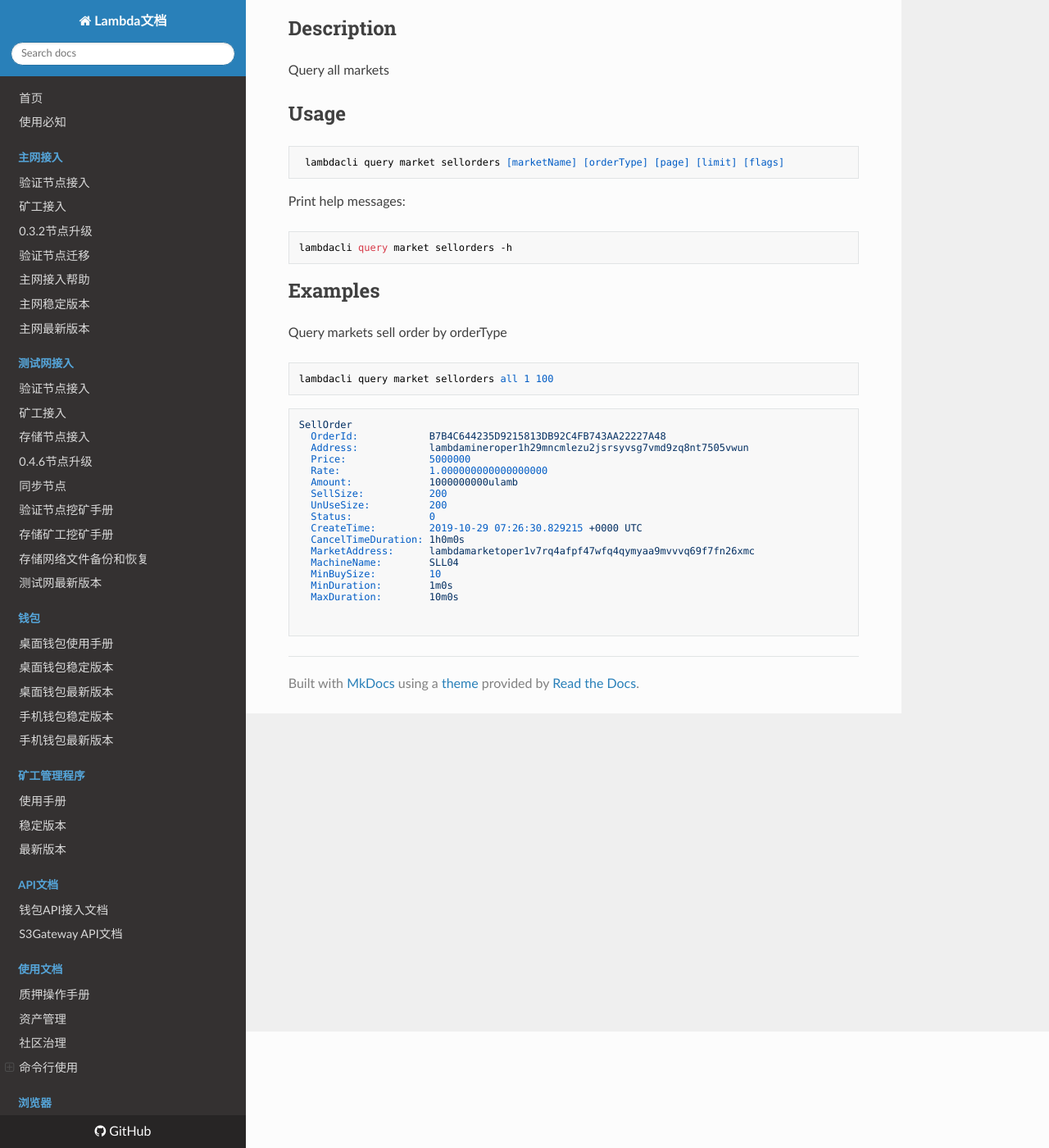
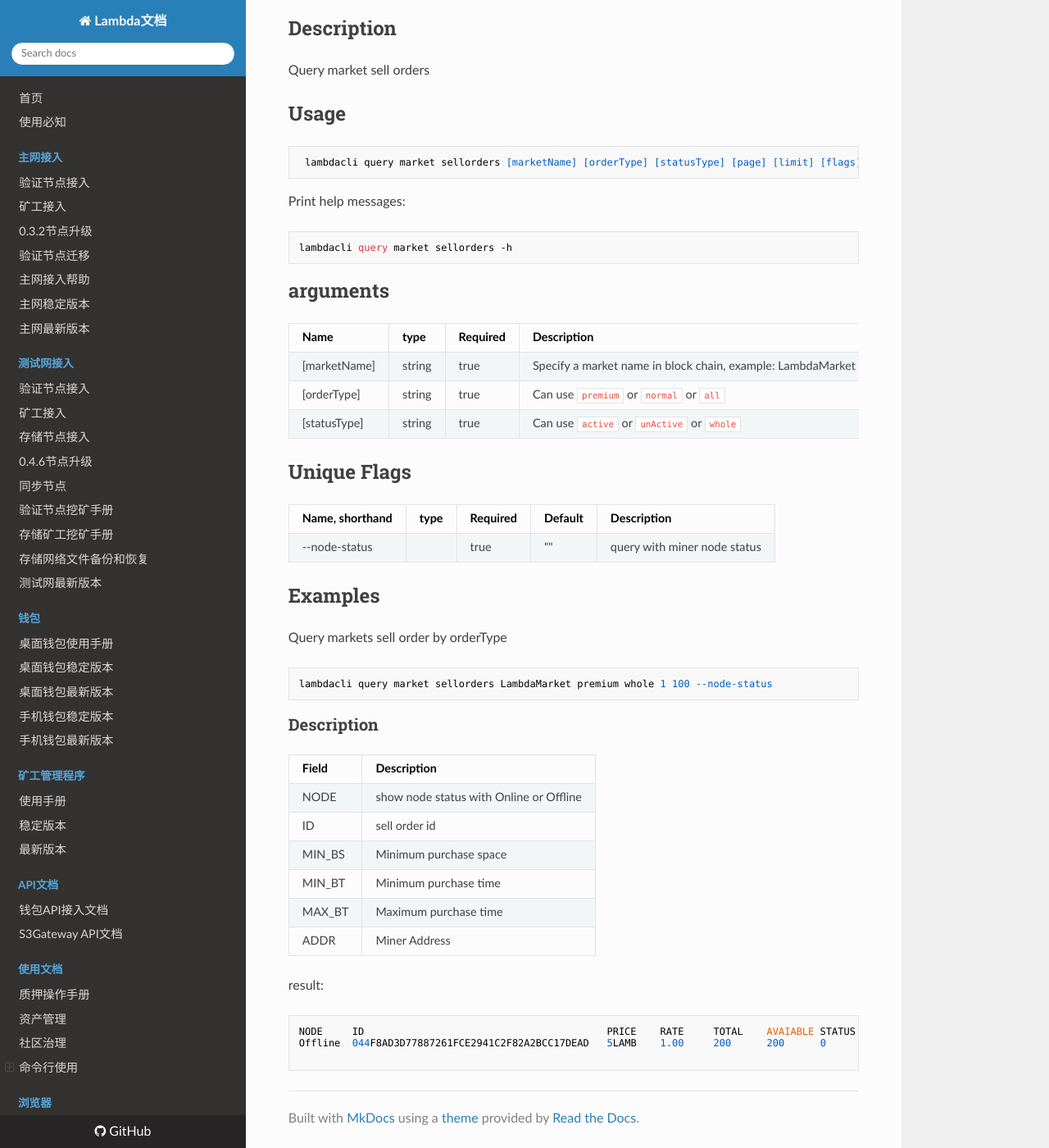
Before and after one commit to fireagainsmile/launch, an MkDocs documentation site: the page built from docs/lambdacli/query/market/sellorders.md, in a window 1280 px wide and 1400 px high, scrolled down 142 px. Shown: the whole window at 82% size. Built offline with MkDocs 1.6.1, drawn with Linux system fonts in a browser that asks for light colours; nearby versions of some CDN libraries.

Commit message:
add market cmd docs

````diff
--- a/docs/lambdacli/query/market/sellorders.md
+++ b/docs/lambdacli/query/market/sellorders.md
@@ -2,11 +2,11 @@
 
 ## Description
 
-Query all markets
+Query market sell orders
 
 ## Usage
 ```
- lambdacli query market sellorders [marketName] [orderType] [page] [limit] [flags]
+ lambdacli query market sellorders [marketName] [orderType] [statusType] [page] [limit] [flags]
 ```
 
 Print help messages:
@@ -14,30 +14,42 @@ Print help messages:
 lambdacli query market sellorders -h
 ```
 
+## arguments
+
+| Name               | type   | Required |  Description                                                         |
+| ------------------ | -----  | -------- |  ------------------------------------------------------------------- |
+| [marketName]       | string | true     |  Specify a market name in block chain, example: LambdaMarket |
+| [orderType]        | string | true     |  Can use  `premium` or `normal` or `all`  |
+| [statusType]       | string | true     |  Can use  `active` or `unActive` or `whole`|
+
+
+## Unique Flags
+
+| Name, shorthand    | type   | Required | Default  | Description                                                         |
+| ------------------ | -----  | -------- | -------- | ------------------------------------------------------------------- |
+| --node-status      |        | true     | ""       | query with miner node status |
+
 ## Examples
 
 Query markets sell order by orderType
 ```
-lambdacli query market sellorders all 1 100
+lambdacli query market sellorders LambdaMarket premium whole 1 100 --node-status
 ```
 
+### Description
+
+|  Field    | Description  |
+| --------- | ------------ |
+|  NODE     | show node status with Online or Offline   |
+|  ID       | sell order id       |
+|  MIN_BS   | Minimum purchase space       |
+|  MIN_BT   | Minimum purchase time       |
+|  MAX_BT   | Maximum purchase time       |
+|  ADDR     | Miner Address       |
+
+result:
 ```
-SellOrder
-  OrderId:            B7B4C644235D9215813DB92C4FB743AA22227A48
-  Address:            lambdamineroper1h29mncmlezu2jsrsyvsg7vmd9zq8nt7505vwun
-  Price:              5000000
-  Rate:               1.000000000000000000
-  Amount:             1000000000ulamb
-  SellSize:           200
-  UnUseSize:          200
-  Status:             0
-  CreateTime:         2019-10-29 07:26:30.829215 +0000 UTC
-  CancelTimeDuration: 1h0m0s
-  MarketAddress:      lambdamarketoper1v7rq4afpf47wfq4qymyaa9mvvvq69f7fn26xmc
-  MachineName:        SLL04
-  MinBuySize:         10
-  MinDuration:        1m0s
-  MaxDuration:        10m0s
-
+NODE     ID                                         PRICE    RATE     TOTAL    AVAIABLE STATUS   CREATE_TIME          MIN_BS   MIN_BT   MAX_BT   ADDR
+Offline  044F8AD3D77887261FCE2941C2F82A2BCC17DEAD   5LAMB    1.00     200      200      0        2020-03-18,02:11:16  10       30DAYS   600DAYS  lambdamineroper1h29mncmlezu2jsrsyvsg7vmd9zq8nt7505vwun
 
 ```
````
Also changed, not shown: docs/lambdacli/query/market/README.md (+3 -0 lines), docs/lambdacli/query/market/matchorders.md (+0 -2 lines), docs/lambdacli/query/market/miner-sellorders.md (+14 -16 lines), docs/lambdacli/query/market/mining.md (added, +36 -0 lines), docs/lambdacli/query/market/params.md (added, +42 -0 lines), docs/lambdacli/query/market/sequence.md (added, +33 -0 lines).
